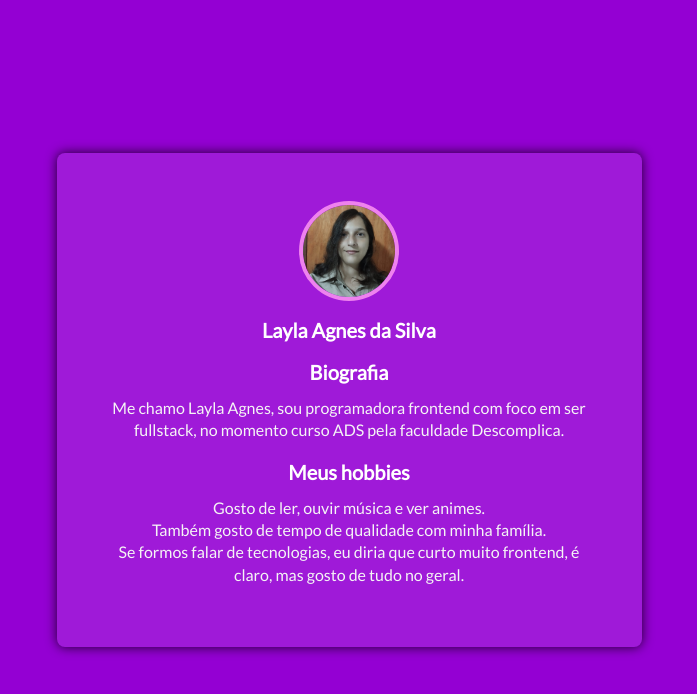
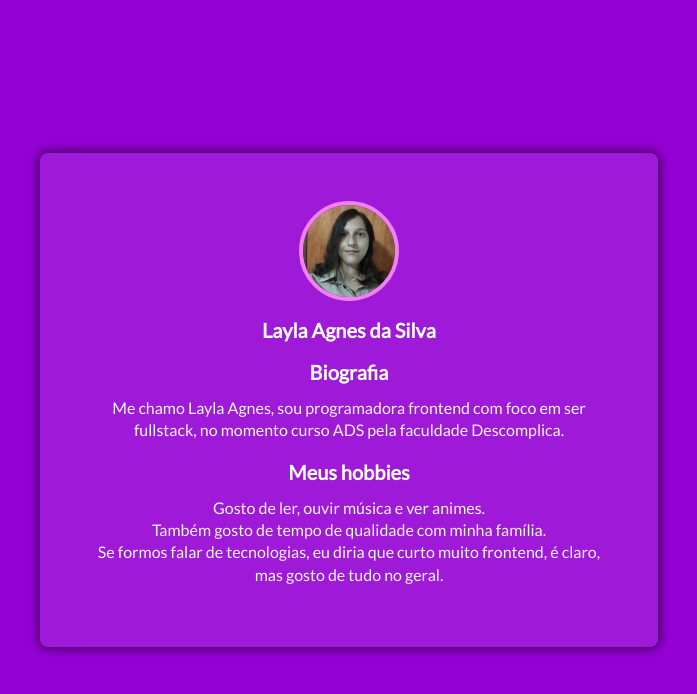
Before and after one commit to LaylAgnes/desafio, a plain HTML site: page index.html in a window 1280 px wide. Shown: the whole page, without its empty margins (291-988 px from the left). Drawn offline with Linux system fonts and the light colour scheme.

Commit message:
Atualizar o style.css

```diff
--- a/style.css
+++ b/style.css
@@ -39,7 +39,7 @@ main {
     box-shadow: 0 0 12px rgba(0, 0, 0, 0.8); /* Sombra para destaque */
     text-align: center; /* Centraliza texto */
     max-width: 650px; /* Largura máxima */
-    width: 90%; /* Largura responsiva para telas menores */
+    width: 95%; /* Largura responsiva para telas menores */
     background-color: rgba(255, 255, 255, 0.1); /* Fundo semitransparente */
     transition: box-shadow 0.3s ease, background-color 0.3s ease; /* Transição para hover */
     opacity: 1; /* Mantém o container visível */
```
